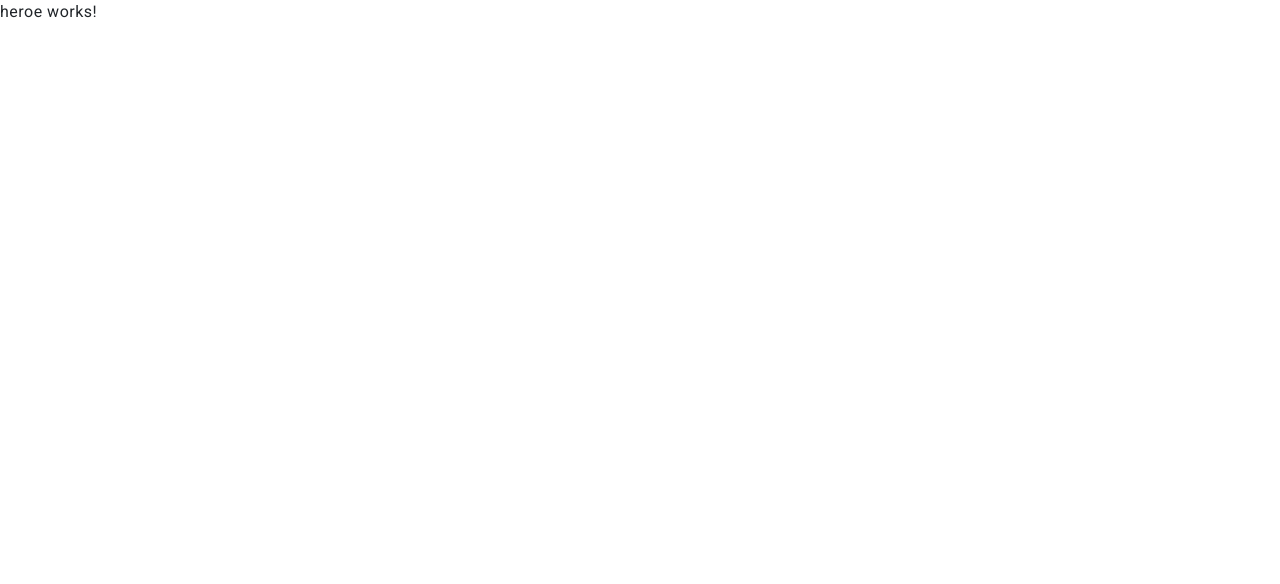
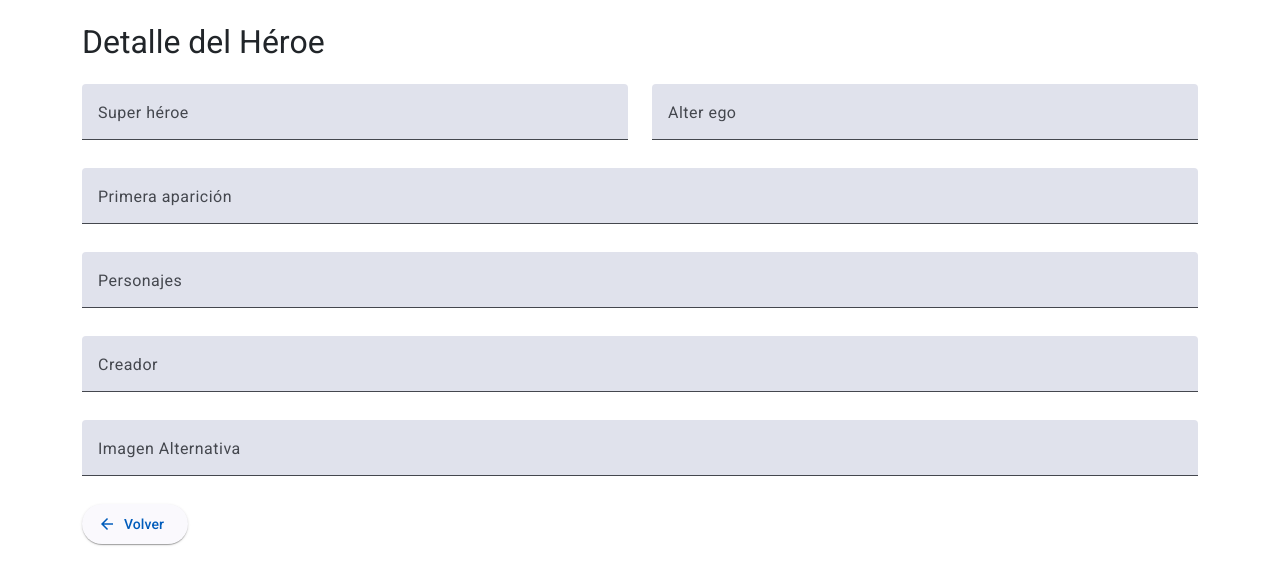
Before and after one commit to LTintez/tp-final-ang, an Angular app: page /heroe in a window 1280 px wide. Shown: the top 584 px of the page. Built offline with nearby package versions, Linux system fonts and the light colour scheme.

Commit message:
adding heroe component

```diff
--- a/src/app/app.routes.ts
+++ b/src/app/app.routes.ts
@@ -47,6 +47,11 @@ export const routes: Routes = [
                 title: 'Buscar Héroes',
                 component: HeroesSearchPageComponent,
             },
+            {
+                path: 'heroe',
+                title: 'Héroe',
+                component: HeroeComponent,
+            },
         ],
 
     },
--- a/src/app/heroes/pages/heroe/heroe.component.html
+++ b/src/app/heroes/pages/heroe/heroe.component.html
@@ -1 +1,46 @@
-<p>heroe works!</p>
+<div class="container mt-3">
+    <h2 style="font-size: 2rem;">Detalle del Héroe</h2>
+    <form>
+      <div class="row">
+        <div class="col-md-6">
+          <mat-form-field appearance="fill" class="mb-2" style="width: 100%;">
+            <mat-label>Super héroe</mat-label>
+            <input matInput [value]="" readonly>
+          </mat-form-field>
+        </div>
+
+        <div class="col-md-6">
+          <mat-form-field appearance="fill" class="mb-2" style="width: 100%;">
+            <mat-label>Alter ego</mat-label>
+            <input matInput [value]="" readonly>
+          </mat-form-field>
+        </div>
+      </div>
+
+      <mat-form-field appearance="fill" class="mb-2" style="width: 100%;">
+        <mat-label>Primera aparición</mat-label>
+        <input matInput [value]="" readonly>
+      </mat-form-field>
+
+      <mat-form-field appearance="fill" class="mb-2" style="width: 100%;">
+        <mat-label>Personajes</mat-label>
+        <input matInput [value]="" readonly>
+      </mat-form-field>
+
+      <mat-form-field appearance="fill" class="mb-2" style="width: 100%;">
+        <mat-label>Creador</mat-label>
+        <input matInput [value]="" readonly>
+      </mat-form-field>
+
+      <mat-form-field appearance="fill" class="mb-2" style="width: 100%;">
+        <mat-label>Imagen Alternativa</mat-label>
+        <input matInput [value]="" readonly>
+      </mat-form-field>
+    </form>
+
+    <div class="button-container">
+        <button mat-raised-button color="primary" (click)="goBack()">
+          <mat-icon>arrow_back</mat-icon> Volver
+        </button>
+      </div>
+  </div>
--- a/src/app/heroes/pages/heroe/heroe.component.ts
+++ b/src/app/heroes/pages/heroe/heroe.component.ts
@@ -1,12 +1,37 @@
-import { Component } from '@angular/core';
+import { Component, Input } from '@angular/core';
+import { MatInputModule } from '@angular/material/input';
+import { MatSelectModule } from '@angular/material/select';
+import { MatButtonModule } from '@angular/material/button';
+import { MatIconModule } from '@angular/material/icon';
+import { MatFormFieldModule } from '@angular/material/form-field';
+import { MatToolbarModule } from '@angular/material/toolbar';
+import { ReactiveFormsModule } from '@angular/forms';
+import { MatListItem } from '@angular/material/list';
+import { Router } from '@angular/router';
 
 @Component({
   selector: 'app-heroe',
   standalone: true,
-  imports: [],
+  imports: [
+    MatInputModule,
+    MatSelectModule,
+    MatButtonModule,
+    MatIconModule,
+    MatFormFieldModule,
+    MatToolbarModule,
+    ReactiveFormsModule,
+    MatListItem
+  ],
   templateUrl: './heroe.component.html',
   styleUrl: './heroe.component.css'
 })
 export class HeroeComponent {
+  @Input() hero: any;
 
+  constructor(private router: Router) { }
+
+  // Método para redirigir al usuario a la ruta de búsqueda
+  goBack(): void {
+    this.router.navigate(['/home/search']);
+  }
 }
--- a/src/app/heroes/pages/heroes-search-page/heroes-search-page.component.html
+++ b/src/app/heroes/pages/heroes-search-page/heroes-search-page.component.html
@@ -21,7 +21,7 @@
           @for (hero of filteredHeroes; track hero) {
             <mat-list-item>
               {{ hero.superHero }} ({{ hero.alterEgo }})
-              <a [routerLink]="['/heroe']" style="margin-left: 10px;">Ver más</a>
+              <a [routerLink]="['/home/heroe']" style="margin-left: 10px;">Ver más</a>
             </mat-list-item>
           }
         </mat-list>
```
